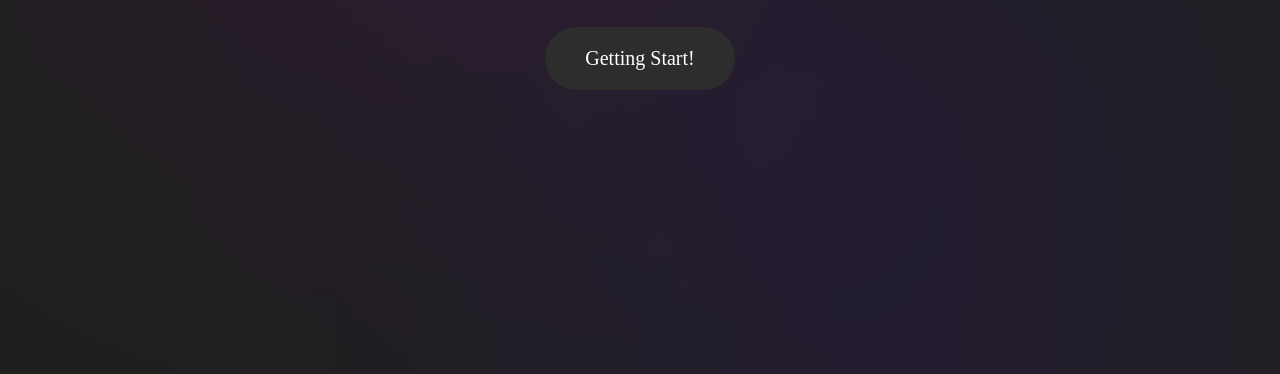
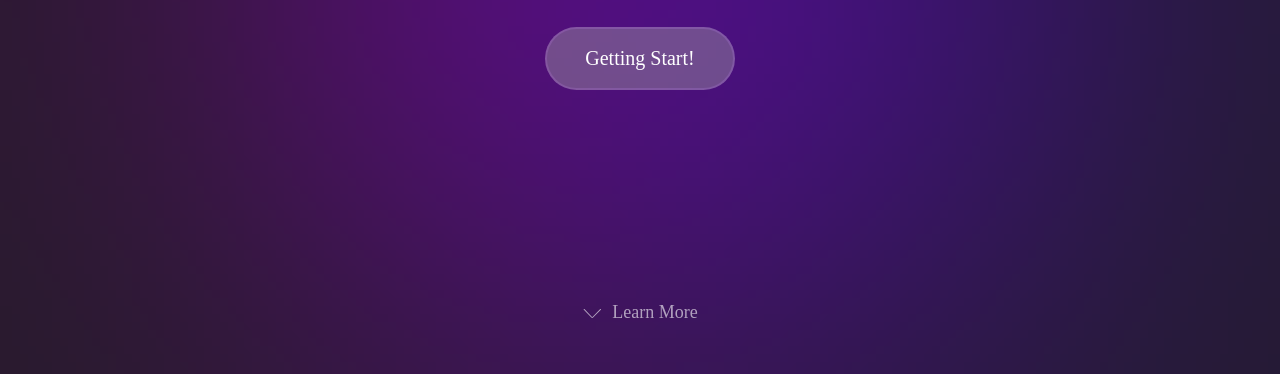
Before and after one commit to EmbeddedAlchemist/ExGraphics, a plain HTML site: page docs/web/main_page/main_page.html in a window 1280 px wide. Shown: the part 426-800 px from the top of the page. Drawn offline with Linux system fonts and the light colour scheme; animation ran at ten frames a second; a web font is replaced by a local one.

Commit message:
modify pages

```diff
--- a/docs/web/main_page/main_page.css
+++ b/docs/web/main_page/main_page.css
@@ -18,13 +18,14 @@ html {
 
 body {
     display: block;
-    background-color: #202020;
+    background-color: whitesmoke;
     margin: 0;
     padding: 0;
     width: 100%;
     height: 100%;
     overflow: auto;
     scrollbar-width: none;
+    scroll-snap-type: y mandatory;
 }
 
 
@@ -35,6 +36,7 @@ body {
     height: 100%;
     overflow: auto;
     flex-direction: column;
+    scroll-snap-align: start;
 }
 
 #page1 {
@@ -43,7 +45,7 @@ body {
 }
 
 #page1>nav {
-    position:absolute;
+    position: absolute;
     background-color: #33333333;
     width: 100%;
     height: 100px;
@@ -64,21 +66,23 @@ body {
 }
 
 
-#page1>main>h1{
+#page1>main>h1 {
     font-size: 96px;
     margin: 0;
     font-weight: 100;
     letter-spacing: 5px;
+    color: #FFFFFFD0;
 }
 
-#page1>main>p{
+#page1>main>p {
     margin: 0;
     font-size: 24px;
     font-weight: 200;
+    color: #FFFFFFA0;
 }
 
 
-.btn{
+.btn {
     position: relative;
     display: flex;
     align-items: center;
@@ -93,7 +97,7 @@ body {
 
 }
 
-.btn:active{
+.btn:active {
     transform: scale(0.95);
     transition: all 0.1s;
 }
@@ -110,7 +114,7 @@ body {
     transition: all 0.5s;
 }
 
-.btn:hover>span{
+.btn:hover>span {
     color: var(--clr);
     letter-spacing: 1px;
 }
@@ -122,13 +126,52 @@ body {
 }
 
 
-.tool_bar_btn{
+#getting_start_btn:hover >span{
+    color:#FFFFFF
+}
+
+.tool_bar_btn {
     margin: 0 10px;
 }
 
-#main_page_bg{
+#getting_start_btn>.glossy_btn {
+    background-color: rgba(255, 255, 255, .30);
+}
+
+#getting_start_btn>.glossy_btn:hover {
+    background-color: rgba(192, 192, 192, .30);
+}
+
+#getting_start_btn>.glossy_btn::after {
+    background-color: #0002;
+}
+
+#getting_start_btn>.glossy_btn:hover::after {
+    background-color: #0004;
+}
+
+#main_page_bg {
     position: absolute;
     width: 100%;
     height: 100%;
     z-index: -1;
 }
+
+#learn_more_hits{
+    position: absolute;
+    bottom: 50px;
+    width: fit-content;
+    width: 100%;
+    display: flex;
+    align-items: center;
+    justify-content: center;
+    opacity: .6;
+}
+#learn_more_hits>span{
+    margin-left: 10px;
+    font-size: 18px;
+    font-weight: 150;
+}
+#learn_more_hits>svg{
+    margin-top: 3px;
+}
--- a/docs/web/main_page/main_page.html
+++ b/docs/web/main_page/main_page.html
@@ -25,16 +25,25 @@
         <main>
             <h1>ExGraphics</h1>
             <p>A Graphics/GUI Library For Low Menory MCUs.</p>
-            <div class="btn" id="getting_start_btn" style="--clr: #cab3ff;">
+            <div class="btn" id="getting_start_btn" style="--clr: #b678e9;">
                 <div class="glossy_btn" ></div>
                 <span>Getting Start!</span>
             </div>
         </main>
+        <div id="learn_more_hits">
+            <svg t="1702461230106" class="icon" viewBox="0 0 1025 1024" version="1.1" xmlns="http://www.w3.org/2000/svg" p-id="1699" width="20" height="20"><path d="M84.883165 277.730942c-0.108532 6.288704 2.1819 12.616315 6.896892 17.497176l386.129681 399.638824c25.107716 25.985186 66.674388 26.700882 92.661622 1.594189 0.125938-0.121842 0.250852-0.244709 0.374742-0.369623l397.182524-400.527557c9.555922-9.636809 9.491417-25.19577-0.146416-34.751692-9.636809-9.555922-25.196794-9.490393-34.752716 0.146416L536.272226 661.258931c-3.12797 2.94879-7.209177 4.529669-11.515638 4.455949-4.375062-0.074744-8.459341-1.850161-11.50028-4.99656L127.126626 261.078471c-9.431008-9.759675-24.986897-10.026909-34.747596-0.597949C87.499192 265.195514 84.991697 271.443262 84.883165 277.730942z" fill="#ffffff" p-id="1700"></path></svg>
+            <span> Learn More</span>
+        </div>
     </div>
 
     <div class="page">
-        222
+        Page2
     </div>
+    <div class="page">
+        Page3
+    </div>
+    <div class="page">
+        Page4
     <script src="main_page.js" type="module"></script>
     <script src="glossy_card.js"></script>
 </body>
--- a/docs/web/main_page/main_page.js
+++ b/docs/web/main_page/main_page.js
@@ -21,9 +21,13 @@ function main_page_bg_runtime() {
         main_page_bg.setAttribute("width", window.innerWidth / 8);
         main_page_bg.setAttribute("height", window.innerHeight / 8);
         pos = [
-            { x: main_page_bg.width * 0.3, y: main_page_bg.height * 0.3, xd: 1, yd: 1, ax: 0, ay: 0, r: main_page_bg.height*0.3, c:"#8C04A840" },
-            { x: main_page_bg.width * 0.7, y: main_page_bg.height * 0.7, xd: 1, yd: 1, ax: 0, ay: 0, r: main_page_bg.height*0.3, c:"#4512AE40" }
+            { x: main_page_bg.width * 0.3, y: main_page_bg.height * 0.3, xd: 1, yd: 1, ax: -0.8, ay: -0.8, r: main_page_bg.height * 0.4, c: "#8C04A860" },
+            { x: main_page_bg.width * 0.7, y: main_page_bg.height * 0.7, xd: -1, yd: -1, ax: 0.8, ay: 0.8, r: main_page_bg.height * 0.4, c: "#4512AE60" }
         ];
+        var ctx = main_page_bg.getContext("2d", { willReadFrequently: true });
+        ctx.fillStyle = "#202020"
+        ctx.fillRect(0, 0, main_page_bg.width, main_page_bg.height);
+
     }
     window.addEventListener("resize", (e) => {
         setMainBackgroundCancasSize();
@@ -32,7 +36,7 @@ function main_page_bg_runtime() {
 
     setInterval(() => {
         var ctx = main_page_bg.getContext("2d", { willReadFrequently: true });
-        ctx.fillStyle = "#202020"
+        ctx.fillStyle = "#20202040"
         ctx.fillRect(0, 0, main_page_bg.width, main_page_bg.height);
         pos.forEach((p) => {
             ctx.fillStyle = p.c;
@@ -40,18 +44,22 @@ function main_page_bg_runtime() {
             ctx.arc(p.x, p.y, p.r, 0, 2 * Math.PI, true);
             ctx.closePath();
             ctx.fill();
-            p.xd = Math.random() < 0.1 ? - p.xd : p.xd;
-            p.yd = Math.random() < 0.1 ? - p.yd : p.yd;
-            p.ax = p.ax * 0.95 + p.xd * Math.random() * 0.01;
-            p.ay = p.ay * 0.95 + p.yd * Math.random() * 0.01;
-            p.ax += (p.x > main_page_bg.width / 2 ? -1 : 1) * 0.00015;
-            p.ay += (p.y > main_page_bg.height / 2 ? -1 : 1) * 0.00015;
+            p.xd = Math.random() < 0.0005 ? - p.xd : p.xd;
+            p.yd = Math.random() < 0.0005 ? - p.yd : p.yd;
+            p.ax = p.ax * 0.95 + 0.05 * p.xd * Math.random() * 0.1;
+            p.ay = p.ay * 0.95 + 0.05 * p.yd * Math.random() * 0.1;
+            p.ax += -(p.x - main_page_bg.width / 2) / (main_page_bg.width / 2) * 0.010;
+            p.ay += -(p.y - main_page_bg.height / 2) / (main_page_bg.height / 2) * 0.010;
+
+            p.ay += Math.random() < 0.001 ? (Math.random() - 0.5) * 2 : 0;
+            p.ax += Math.random() < 0.001 ? (Math.random() - 0.5) * 2 : 0;
+
             p.x += p.ax;
             p.y += p.ay;
         })
 
-        StackBlur.canvasRGBA(main_page_bg, 0, 0, main_page_bg.width, main_page_bg.height, 70)
-    }, 20);
+        StackBlur.canvasRGBA(main_page_bg, 0, 0, main_page_bg.width, main_page_bg.height, 50)
+    }, 15);
 }
 
 main_page_bg_runtime();
```
